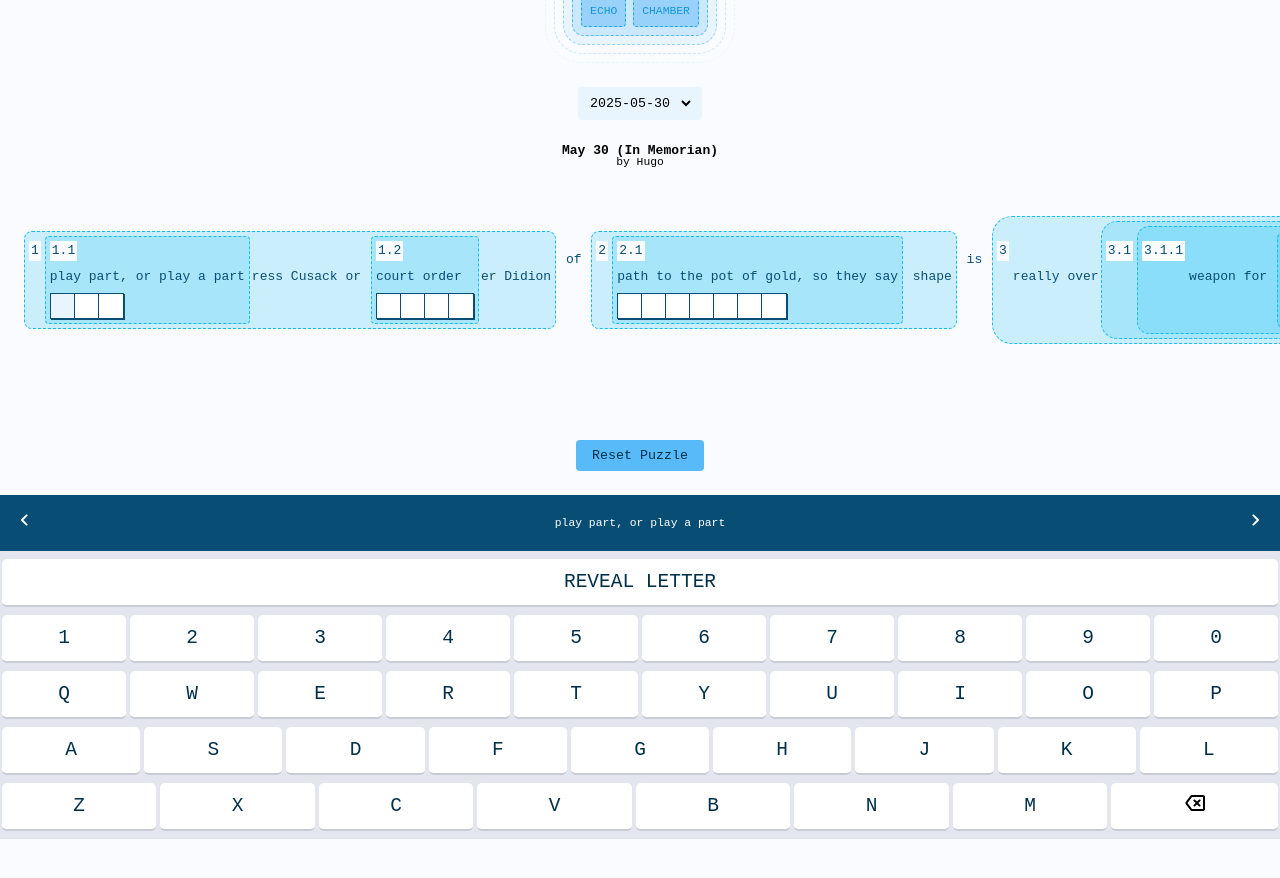
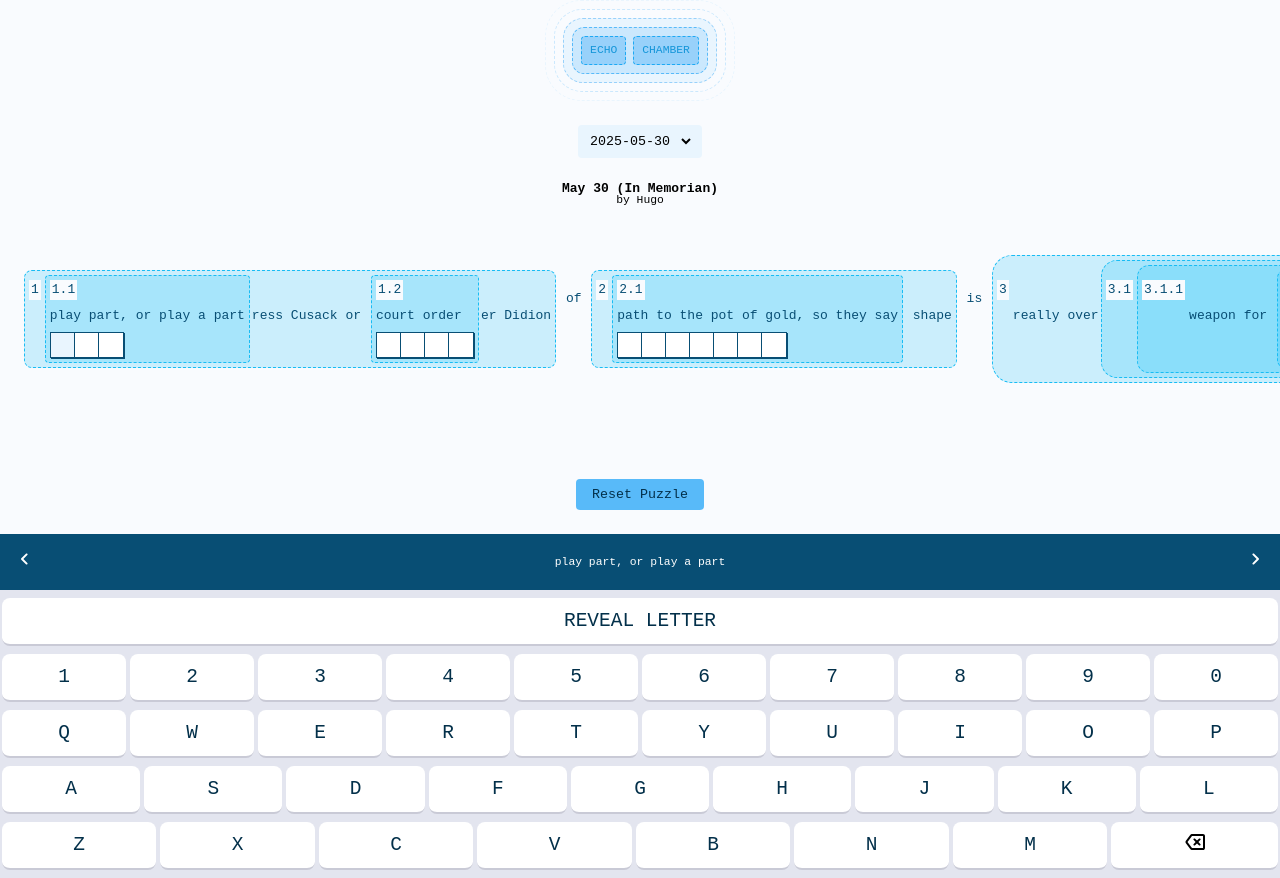
Before and after one commit to hugolynch/echo, a Svelte app: page / in a window 1280 px wide. Before the commit the page ends 839 px from the top, so only its background shows below. Built offline with nearby package versions, Linux system fonts and the light colour scheme.

Commit message:
Increase border radius of keyboard keys and remove space under keyboard

```diff
--- a/src/app.css
+++ b/src/app.css
@@ -21,7 +21,7 @@
 body {
   display: flex;
   flex-direction: column;
-  justify-content: center;
+  justify-content: space-between;
   align-items: center;
   text-align: center;
   height: 100vh;
--- a/src/components/Keyboard.svelte
+++ b/src/components/Keyboard.svelte
@@ -88,7 +88,7 @@
         background-color: #FFFFFF;
         border-bottom: 2px solid #C9CAD6;
         height: 48px;
-        border-radius: 5px;
+        border-radius: 8px;
         flex-grow: 1;
         padding: 0 8px;
         font-size: 2.4rem;
```
